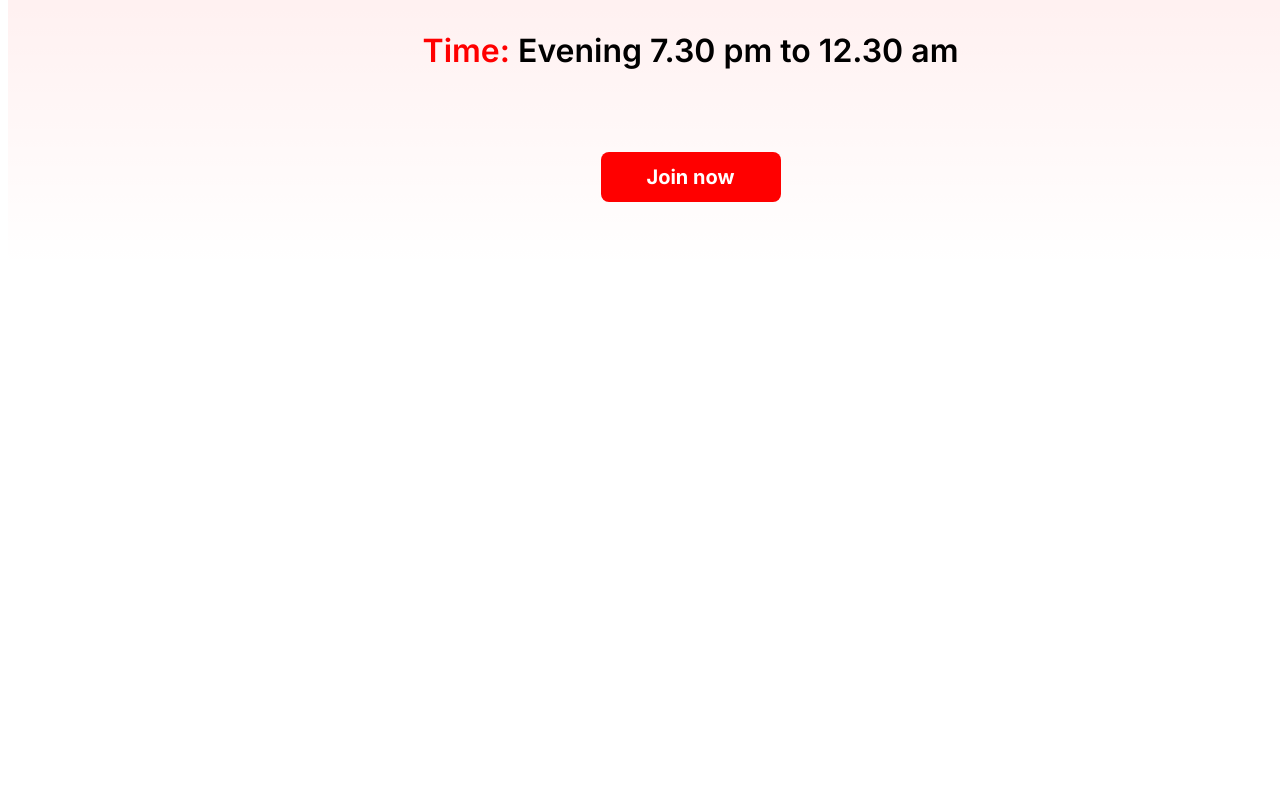
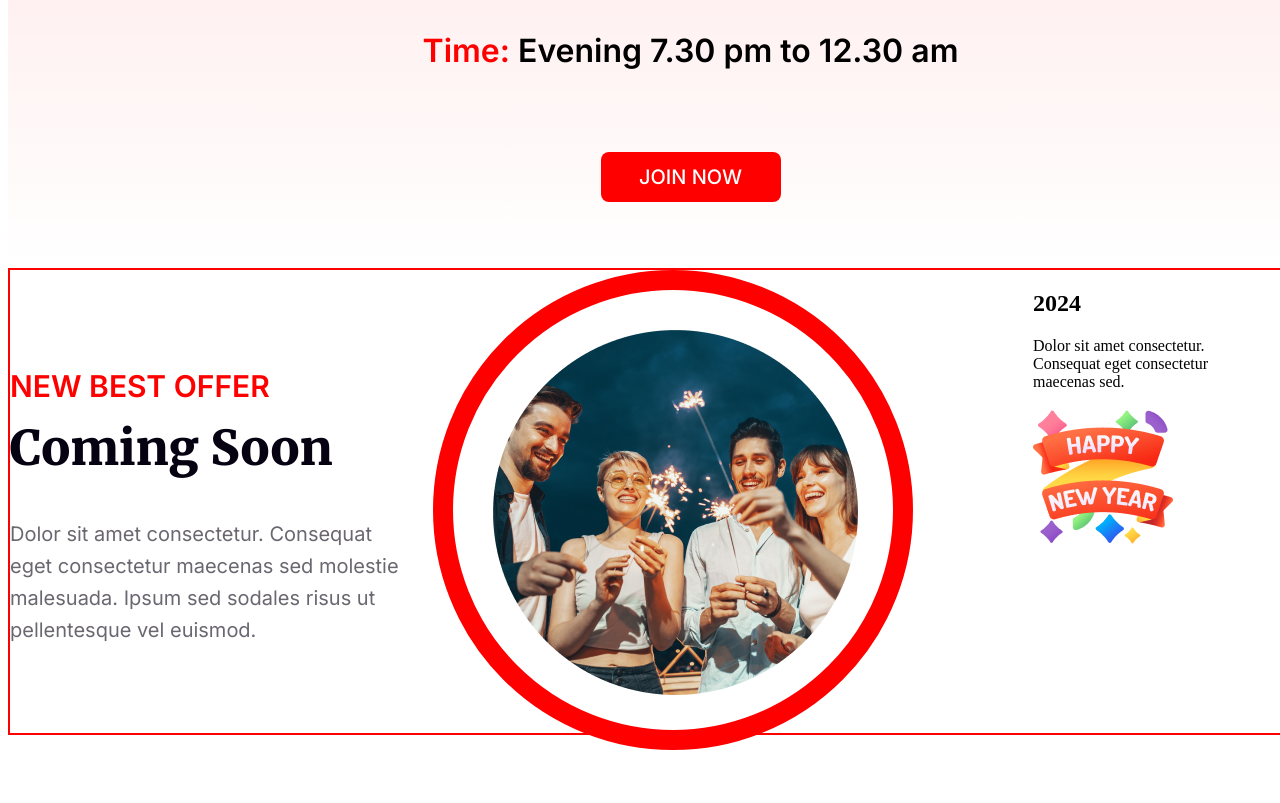
Before and after one commit to mahdi786islam/new-year-offer-practice, a plain HTML site: page index.html in a window 1280 px wide. Shown: the part 2684-3487 px from the top of the page. Before the commit the page ends 2960 px from the top, so only its background shows below. Drawn offline with Linux system fonts and the light colour scheme.

Commit message:
new offer

```diff
--- a/index.html
+++ b/index.html
@@ -49,9 +49,27 @@
                 <p class="place-info-p"><span class="place-info">Place:</span>New Park Hotel</p>
                 <p class="place-info-p"><span class="place-info">Date:</span> 31 December Night 2023</p>
                 <p class="place-info-p"><span class="place-info">Time:</span> Evening 7.30 pm to 12.30 am</p>
-                <button type="button">Join now</button>
+                <button type="button">JOIN NOW</button>
             </div>
          </section>
+        <!-- place info part end -->
+        <!-- New best offer coming soon start -->
+        <section class="new-offer-section">
+            <div class="coming-soon">
+                <h3>NEW BEST OFFER</h3>
+                <h1>Coming Soon</h1>
+                <p>Dolor sit amet consectetur. Consequat <br>eget consectetur maecenas sed molestie malesuada. Ipsum sed sodales risus ut <br> pellentesque vel euismod. </p>
+            </div>
+            <div class="coming-soon-image">
+                <img src="assets/images/Ellipse 1.png" alt="">
+                </div>
+            <div class="coming-soon-text">
+                <h1>2024</h1>
+                <p>Dolor sit amet consectetur.<br> Consequat eget consectetur <br>maecenas sed.</p>
+                <img src="assets/images/Group 96.png" alt="">
+            </div>
+        </section>
+
     </main>
 </body>
 </html>
--- a/styles/style.css
+++ b/styles/style.css
@@ -145,7 +145,7 @@
     color: rgb(255, 255, 255);
     font-family: Inter;
     font-size: 20px;
-    font-weight: 700;
+    font-weight: 500;
     line-height: 24px;
     letter-spacing: 0%;
     text-align: center;
@@ -161,3 +161,59 @@
     color: rgb(255, 0, 0);
 
 }
+
+.new-offer-section{
+    width: 1365px;
+    height: 463px;
+    border: 2px solid red;
+    margin: 0 auto;
+    display: flex;
+}
+.coming-soon{
+    width: 393px;
+    height: 100%;
+    /* border: 2px solid green; */
+    margin-top: 70px;
+}
+.coming-soon h3{
+    color: rgb(255, 0, 0);
+    font-family: Inter;
+    font-size: 30px;
+    font-weight: 600;
+    line-height: 32px;
+    letter-spacing: 0%;
+    text-align: left;
+    margin-bottom: 16px;
+}
+.coming-soon h1{
+    color: rgb(7, 2, 17);
+    font-family: Merriweather;
+    font-size: 48px;
+    font-weight: 900;
+    line-height: 60px;
+    /* border: 2px solid red; */
+    margin-top: 0px;
+}
+.coming-soon p{
+    color: rgba(7, 2, 17, 0.6);
+    font-family: Inter;
+    font-size: 20px;
+    font-weight: 400;
+    line-height: 32px;
+    letter-spacing: 0%;
+    text-align: left;
+}
+
+.coming-soon-image{
+    width: 360px;
+    height: 360px;
+    margin-left: 30px;
+    margin-top: 0px;
+    border: 20px solid red;
+    border-radius: 50%;
+    padding: 40px;
+}
+
+.coming-soon-text{
+    margin-left: 120px;
+}
```
